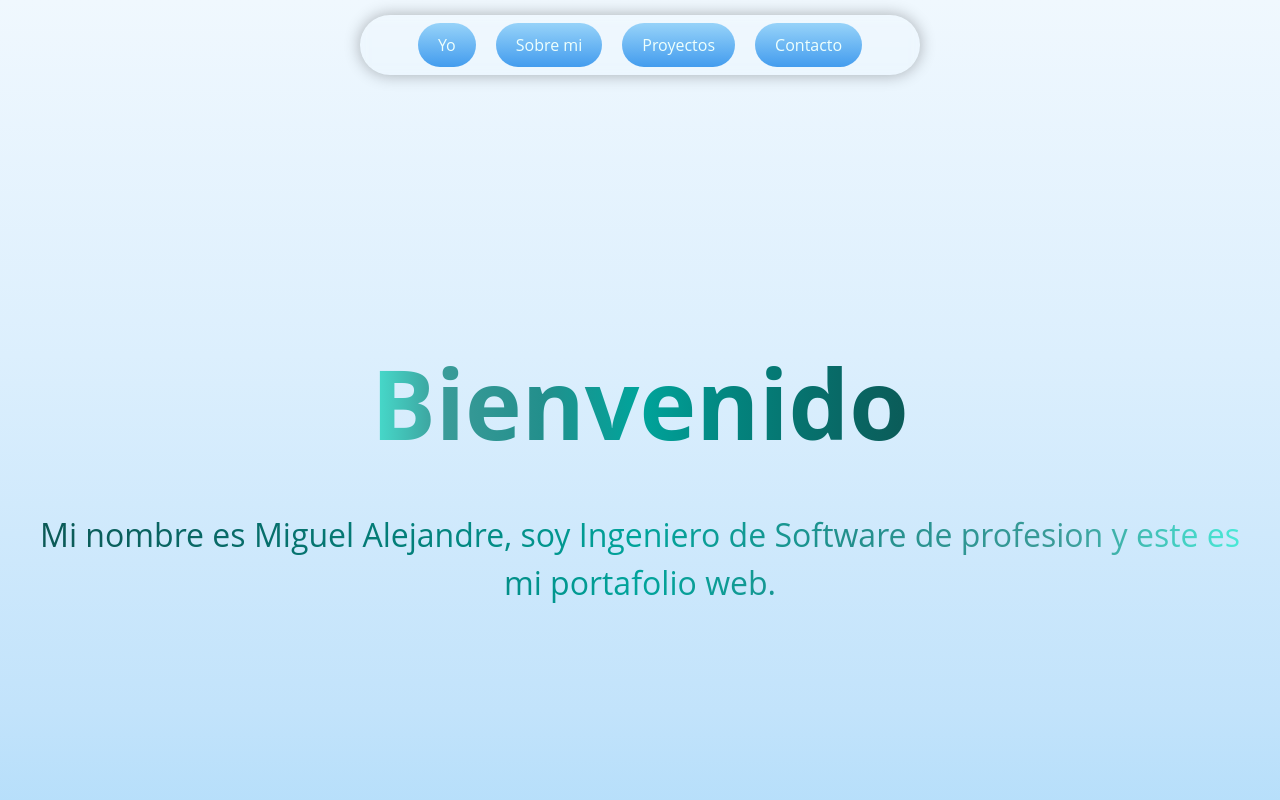
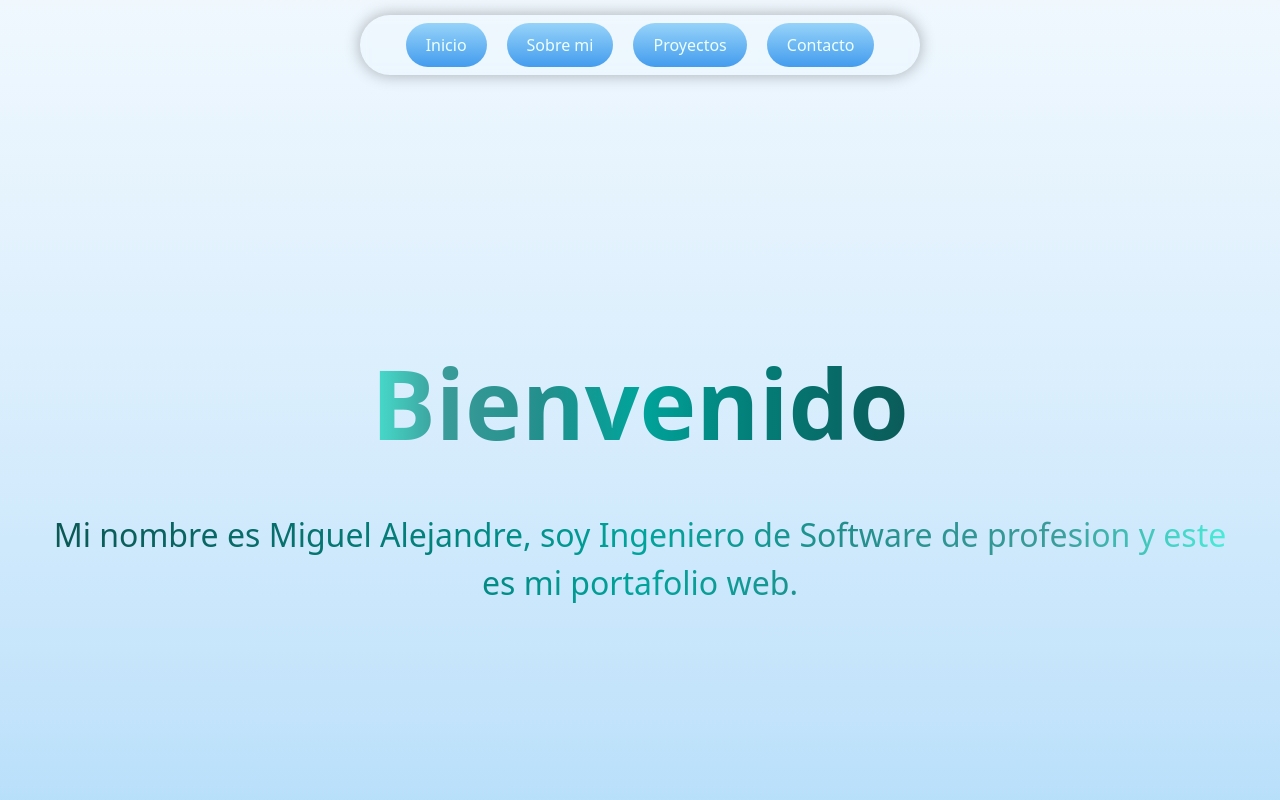
Before and after one commit to Maskeit/maskeit, a React (Create React App) app: page / in a window 1280 px wide. Shown: the top 800 px of the page. Built offline with nearby package versions, Linux system fonts and the light colour scheme; the HTML template or start-up script is replaced by a standard one.

Commit message:
feat: añadi un nuevo efecto scroll

```diff
--- a/src/components/Header.js
+++ b/src/components/Header.js
@@ -24,24 +24,47 @@ export function NavbarWithSearch() {
 export const Header = () => {
   //estados de react
   const [navItems, setNavItems] = useState([]);
-  const [cargando, setCargando] = useState(true);
 
+  const [prevScrollPos, setPrevScrollPos] = useState(0);
+  const [visible, setVisible] = useState(false); // Inicialmente, el navbar no es visible
+  const [isHovered, setIsHovered] = useState(false);
 
-  const getNavList = () =>{
-      setNavItems([{
-        Iam : "Yo",
-        AboutMe : "Sobre mi",
-        Projects : "Proyectos",
-        Contact : "Contacto"
-      }]);
-  }
+  const handleScroll = () => {
+    const currentScrollPos = window.pageYOffset;
 
-  useEffect(()=>{
+    setVisible(prevScrollPos > currentScrollPos || currentScrollPos < 10 || isHovered);
+    setPrevScrollPos(currentScrollPos);
+  };
+
+  const handleMouseEnter = () => {
+    setIsHovered(true);
+  };
+
+  const handleMouseLeave = () => {
+    setIsHovered(false);
+  };
+
+  useEffect(() => {
+    window.addEventListener('scroll', handleScroll);
+    return () => {
+      window.removeEventListener('scroll', handleScroll);
+    };
+  }, [prevScrollPos, visible]);
+
+  useEffect(() => {
+    const getNavList = () => {
+      setNavItems([
+        { Iam: "Inicio", AboutMe: "Sobre mi", Projects: "Proyectos", Contact: "Contacto" },
+      ]);
+    };
+
+    setTimeout(() => {
+      // Después de 2 segundos, mostrar el navbar
+      setVisible(true);
+    }, 2000);
+
     getNavList();
-  },[]);
-
-
-
+  }, []);
 const AltHeader = () =>{
   return(
     <div>
@@ -49,8 +72,11 @@ const AltHeader = () =>{
     </div>
   );
 }
+
+
 return (
-  <div className="navbar-list">
+  <div className={`navbar-list ${visible ? 'visible' : 'hidden'}`}>
+
   {
     navItems.map((navItem) => (
       <React.Fragment key={navItem.Iam}>
@@ -65,5 +91,4 @@ return (
 )
 
 
-
 }
--- a/src/components/Hero.js
+++ b/src/components/Hero.js
@@ -35,7 +35,7 @@ export const Letters  = () => {
       <Typography variant='h1'>
       <div className="letters">
         <h2>{letters[0]}</h2>
-      </div>
+        </div>
       </Typography>
     </div>
   );
--- a/src/index.css
+++ b/src/index.css
@@ -37,6 +37,8 @@
   }
 
   body{
+    padding: 0 20px 0 20px;
+    font-family: system-ui, -apple-system, BlinkMacSystemFont, 'Segoe UI', Roboto, Oxygen, Ubuntu, Cantarell, 'Open Sans', 'Helvetica Neue', sans-serif;
 
     background: linear-gradient(
         var(--azure-radiance-50)
@@ -51,4 +53,5 @@
         ,var(--azure-radiance-900)
         ,var(--azure-radiance-950)
       );
+
 }
--- a/src/styles/Aboutme.css
+++ b/src/styles/Aboutme.css
@@ -20,13 +20,13 @@
     --mosque-900: #0c5552;
     --mosque-950: #003334;
   }
-
-.Hero{
+  .Aboutme{
     display: grid;
     justify-content: center;
     align-items: center;
     place-content: center;
     min-height: 95vh;
+    padding-top: 40px;
 }
 
 .sobremi {
@@ -46,6 +46,22 @@
     ,var(--mosque-900) );
     -webkit-background-clip: text;
     color: transparent; /* Hacer el texto transparente para que se muestre el degradado de fondo */
+    animation: reveal linear both;
+    animation-timeline: view();
+    animation-range: entry 20% cover 30%;
+}
+
+@keyframes reveal {
+    from{
+        opacity: 0;
+        translate: 0 50px;
+        scale: .5;
+    }
+    to{
+        opacity: 1;
+        translate: 0 0;
+        scale: 1;
+    }
 }
 
 
@@ -153,6 +169,9 @@ margin-top: 1em;
     backdrop-filter: blur(5px);
     box-shadow: 0 0 1rem 0 rgba(0, 0, 0, 0.3);
     padding: 0.5rem;
+    animation: reveal linear both;
+    animation-timeline: view();
+    animation-range: entry 20% cover 30%;
 }
 
 .text {
--- a/src/styles/Header.css
+++ b/src/styles/Header.css
@@ -42,19 +42,15 @@
     position: sticky;
     top: 0;
     z-index: 1;
+    padding: 0;
 }
-
-/* @media(max-width:800px){
-    .Header{
-    }
-} */
 
 .navbar-list{
     padding: 8px 0px;
     background-color: #d6d5d541;
     backdrop-filter: blur(5px);
     box-shadow: 0 0 1rem 0 rgba(0, 0, 0, 0.3);
-    border-radius: 80px;
+    border-radius: 30px;
     margin-top: 15px;
     margin-bottom: 15px;
     display: flex;
@@ -65,36 +61,10 @@
     z-index: 10;
     background: inherit;
 }
-
-/* .navbar-alt-list{
-
-} */
-
-/* @media(max-width:768px){
-  .navbar-list{
-    display: none;
-  }
-  .navbar-button{
-    display: none;
-  }
-} */
-
-  /* .navbar-list::before{
-    content: "";
-    position: absolute;
-    box-shadow: inset 0 0 2000px rgba(255, 255, 255, 0.5);
-    top: 0;
-    left: 0;
-    right: 0;
-    bottom: 0;
-    filter: blur(20px);
-    margin: -5px;
-  } */
-
   .navbar-button{
     margin-inline: 10px ;
     padding: 10px 20px;
-    border-radius: 80px;
+    border-radius: 22px;
     border: none;
     background: linear-gradient(
         var(--azure-radiance-300)
@@ -102,26 +72,54 @@
     );
     color: var(--mosque-50);
     opacity: 0px;
+
   }
 
-  .navbar-button:hover{
+  /* .navbar-button:hover{
+    transition:  1s;
+    scale: 1.08;
     cursor: pointer;
     background: linear-gradient(
         var(--mosque-600)
         ,var(--mosque-700)
     );
+  } */
+
+  .navbar-list.visible {
+    opacity: 1;
+    transform: translateY(0);
+    transition: opacity 0.3s ease-in-out, transform 0.3s ease-in-out;
+  }
+
+  .navbar-list.hidden {
+    opacity: 0;
+    transform: translateY(-100%);
+    transition: opacity 0.3s ease-in-out, transform 0.3s ease-in-out;
   }
 
 
-  /* Cyan Colors
---mosque-50: #eefffc;
---mosque-100: #c6fff6;
---mosque-200: #8effef;
---mosque-300: #4dfbe5;
---mosque-400: #19e8d5;
---mosque-500: #01cbbc;
---mosque-600: #00a49b;
---mosque-700: #03827c;
---mosque-800: #086966;
---mosque-900: #0c5552;
---mosque-950: #003334; */
+
+  /*header alt*/
+  @keyframes adjust-info {
+    to {
+      grid-template-columns: 4em 1fr;
+      gap: 1rem;
+      height: 4.75rem;
+    }
+  }
+  @keyframes shrink-name {
+    to { font-size: 1.5rem; }
+  }
+  @keyframes add-shadow {
+    to { box-shadow: 0 5px 5px -3px rgba(0,0,0,.26); }
+  }
+  @keyframes move-button {
+    to { translate: 0% 40%; }
+  }
+  @keyframes move-and-fade-background {
+    to {
+      translate: 0% -5%;
+      scale: 0.96;
+      opacity: 0.3;
+    }
+  }
--- a/src/styles/Hero.css
+++ b/src/styles/Hero.css
@@ -125,7 +125,6 @@ section:hover .pulser{
     display: grid;
     justify-content: center;
     align-items: center;
-    background-attachment: scroll;
 }
 
 .letters h2 {
@@ -148,17 +147,35 @@ section:hover .pulser{
   .letters h2:first-child {
     background-color: transparent;
     animation-name: letters-1;
-    animation-duration: 4s;
+    animation-duration: 2s;
+    animation-timing-function: ease-in-out;
   }
   .letters h2:nth-child(2) {
     background-color: transparent;
-    animation-name: letters-1;
-    animation-duration: 4s;
+    animation-name: letters-2;
+    animation-duration: 2s;
+    animation-timing-function: ease-in-out;;
   }
 
   @keyframes letters-1 {
     0% {
-      transform: translateX(-300px);
+      transform: translateX(-500px);
+      opacity: 0;
+    }
+    33% {
+      opacity: 1;
+    }
+    66% {
+      opacity: 1;
+    }
+    100% {
+      transform: translateX(0);
+      /* opacity: 0; */
+    }
+  }
+  @keyframes letters-2 {
+    0% {
+      transform: translateY(500);
       opacity: 0;
     }
     33% {
```
Lines whose indentation alone changed are shown as unchanged.
